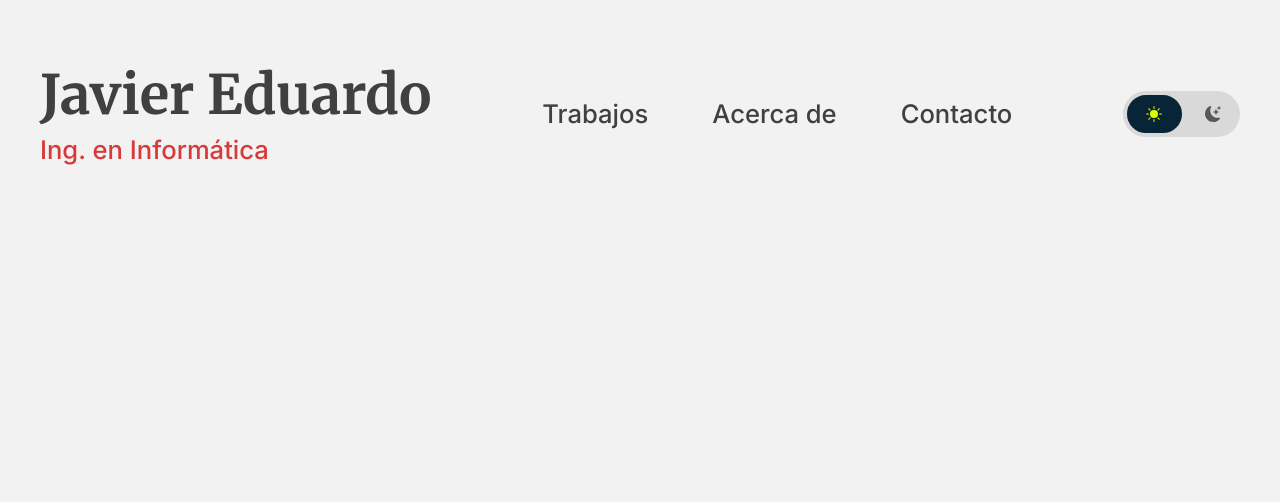
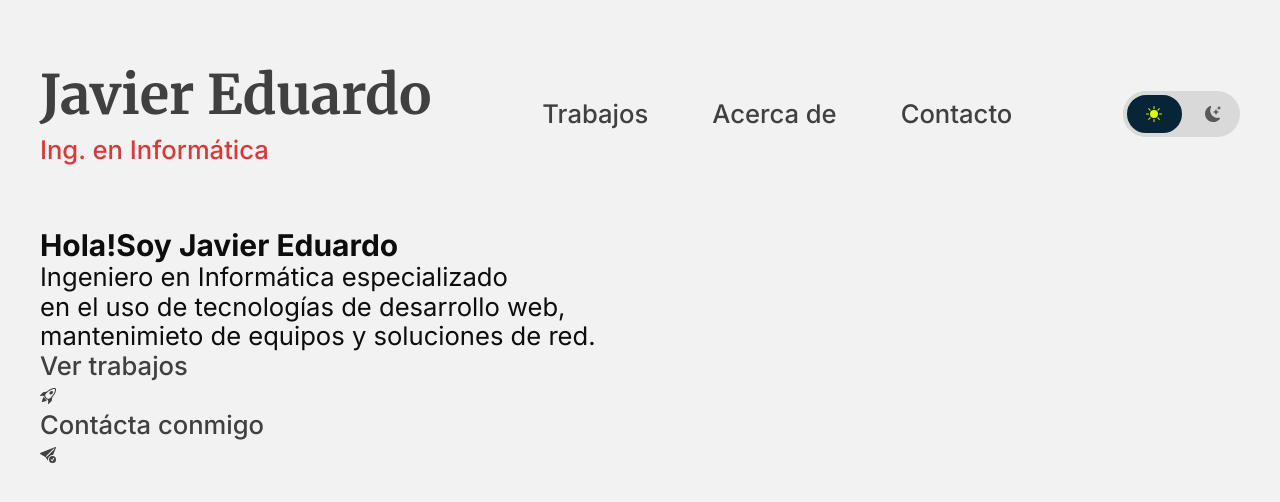
Before and after one commit to EDUARDOCD18/Curo-de-Web-Desing-con-FalconMasters-en-Udemuy, a React (Vite) app in the folder Proyectos/Portafolio/: page / in a window 1280 px wide. Shown: the top 502 px of the page. Built offline with nearby package versions, Linux system fonts and the light colour scheme.

Commit message:
232. Hero - JSX

```diff
--- a/Proyectos/Portafolio/src/App.jsx
+++ b/Proyectos/Portafolio/src/App.jsx
@@ -1,10 +1,12 @@
 import Header from "./components/layout/Header";
+import Hero from "./components/layout/hero";
 
 function App() {
   return (
     <>
       <div className="contenedor">
         <Header />
+        <Hero />
       </div>
     </>
   );
--- /dev/null
+++ b/Proyectos/Portafolio/src/components/layout/hero.jsx
@@ -0,0 +1,56 @@
+const Hero = () => {
+  return (
+    <>
+      <section className="hero">
+        <div className="contenido">
+          <h3 className="titulo">
+            <span>Hola!</span>Soy Javier Eduardo
+          </h3>
+
+          <p className="subtitulo">
+            Ingeniero en Informática especializado <br /> en el uso de
+            tecnologías de desarrollo web, <br /> mantenimieto de equipos y
+            soluciones de red.
+          </p>
+
+          <div className="botones">
+            <a href="#trabajos" className="boton transparente">
+              Ver trabajos
+              <div className="icono">
+                <svg
+                  xmlns="http://www.w3.org/2000/svg"
+                  width="16"
+                  height="16"
+                  fill="currentColor"
+                  viewBox="0 0 16 16"
+                >
+                  <path d="M9.752 6.193c.599.6 1.73.437 2.528-.362s.96-1.932.362-2.531c-.599-.6-1.73-.438-2.528.361-.798.8-.96 1.933-.362 2.532" />
+                  <path d="M15.811 3.312c-.363 1.534-1.334 3.626-3.64 6.218l-.24 2.408a2.56 2.56 0 0 1-.732 1.526L8.817 15.85a.51.51 0 0 1-.867-.434l.27-1.899c.04-.28-.013-.593-.131-.956a9 9 0 0 0-.249-.657l-.082-.202c-.815-.197-1.578-.662-2.191-1.277-.614-.615-1.079-1.379-1.275-2.195l-.203-.083a10 10 0 0 0-.655-.248c-.363-.119-.675-.172-.955-.132l-1.896.27A.51.51 0 0 1 .15 7.17l2.382-2.386c.41-.41.947-.67 1.524-.734h.006l2.4-.238C9.005 1.55 11.087.582 12.623.208c.89-.217 1.59-.232 2.08-.188.244.023.435.06.57.093q.1.026.16.045c.184.06.279.13.351.295l.029.073a3.5 3.5 0 0 1 .157.721c.055.485.051 1.178-.159 2.065m-4.828 7.475.04-.04-.107 1.081a1.54 1.54 0 0 1-.44.913l-1.298 1.3.054-.38c.072-.506-.034-.993-.172-1.418a9 9 0 0 0-.164-.45c.738-.065 1.462-.38 2.087-1.006M5.205 5c-.625.626-.94 1.351-1.004 2.09a9 9 0 0 0-.45-.164c-.424-.138-.91-.244-1.416-.172l-.38.054 1.3-1.3c.245-.246.566-.401.91-.44l1.08-.107zm9.406-3.961c-.38-.034-.967-.027-1.746.163-1.558.38-3.917 1.496-6.937 4.521-.62.62-.799 1.34-.687 2.051.107.676.483 1.362 1.048 1.928.564.565 1.25.941 1.924 1.049.71.112 1.429-.067 2.048-.688 3.079-3.083 4.192-5.444 4.556-6.987.183-.771.18-1.345.138-1.713a3 3 0 0 0-.045-.283 3 3 0 0 0-.3-.041Z" />
+                  <path d="M7.009 12.139a7.6 7.6 0 0 1-1.804-1.352A7.6 7.6 0 0 1 3.794 8.86c-1.102.992-1.965 5.054-1.839 5.18.125.126 3.936-.896 5.054-1.902Z" />
+                </svg>
+              </div>
+            </a>
+
+            <a href="#contacto" className="boton transparente">
+              Contácta conmigo
+              <div className="icono">
+                <svg
+                  xmlns="http://www.w3.org/2000/svg"
+                  width="16"
+                  height="16"
+                  fill="currentColor"
+                  viewBox="0 0 16 16"
+                >
+                  <path d="M15.964.686a.5.5 0 0 0-.65-.65L.767 5.855H.766l-.452.18a.5.5 0 0 0-.082.887l.41.26.001.002 4.995 3.178 1.59 2.498C8 14 8 13 8 12.5a4.5 4.5 0 0 1 5.026-4.47zm-1.833 1.89L6.637 10.07l-.215-.338a.5.5 0 0 0-.154-.154l-.338-.215 7.494-7.494 1.178-.471z" />
+                  <path d="M16 12.5a3.5 3.5 0 1 1-7 0 3.5 3.5 0 0 1 7 0m-1.993-1.679a.5.5 0 0 0-.686.172l-1.17 1.95-.547-.547a.5.5 0 0 0-.708.708l.774.773a.75.75 0 0 0 1.174-.144l1.335-2.226a.5.5 0 0 0-.172-.686" />
+                </svg>
+              </div>
+            </a>
+          </div>
+        </div>
+      </section>
+    </>
+  );
+};
+
+export default Hero;
```
Also changed, not shown: Proyectos/Portafolio/src/components/layout/Hero.css (added).
